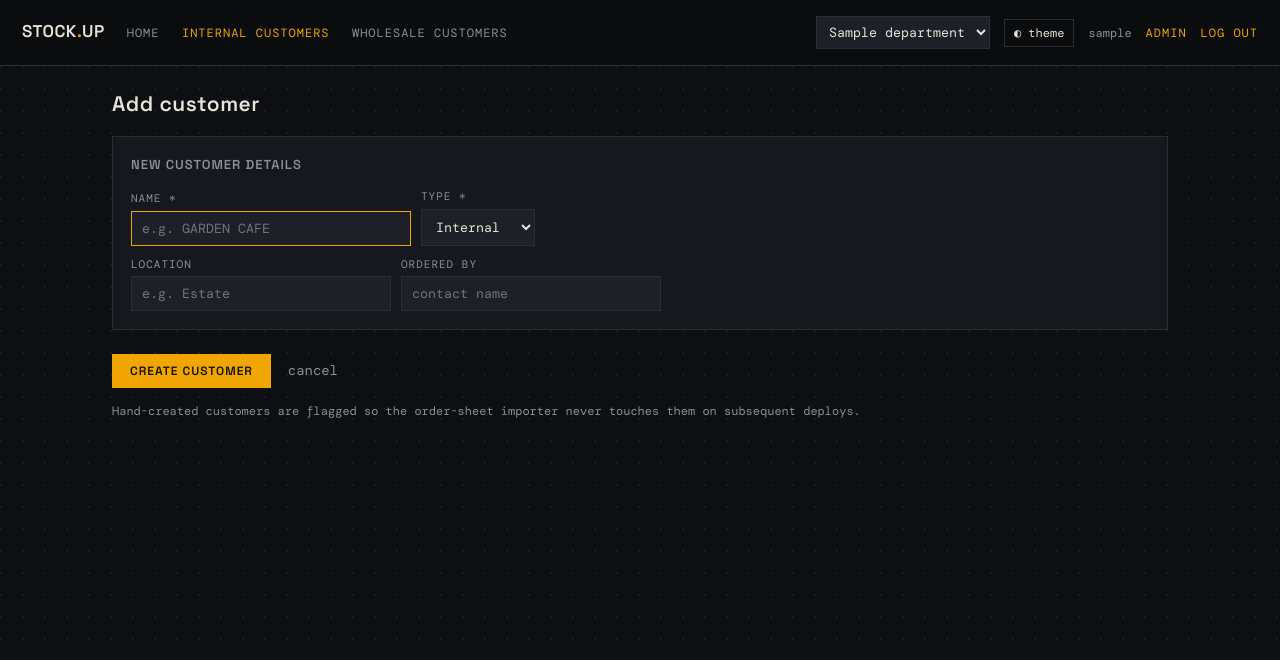
After one commit to paulocezzar/stock_Up, a Django app: page /customers/new/ in a window 1280 px wide. The commit adds this page. Shown: the top 660 px of the page. Run offline with Django 5.2, Linux system fonts and the light colour scheme; a user stored in the database is signed in; tables that the repository leaves empty hold one stand-in row (values such as "Sample post"); some libraries are stand-ins or nearby versions.

Commit message:
Customers: full create / edit / delete; protect manual work from import
Hand-managed CRUD alongside the existing import:
- Internal and Wholesale list pages get "+ Add customer" buttons that
  pre-select the type via ?type=internal|wholesale.
- New customer form (name, location, ordered_by, type) creates a
  Customer with both is_type_manual=True and the new is_manual_entry=
  True flag. Case-insensitive duplicate-name detection rejects
  collisions with a clear message.
- Customer detail page has Edit and Delete actions (delete is POST
  behind a JS confirm "Delete <name>? This can't be undone."). The
  shared customer_form.html template handles both new and edit.
- Editing always flips is_type_manual=True so the next import leaves
  every editable field alone — even if the operator changed only one.
- Department-scoped throughout: edit/delete on another department's
  customer → 403.

Import-protection model (the critical invariant — import runs on every
deploy via build.sh):
- New is_manual_entry boolean (migration 0016). The importer SKIPS
  every row with this flag set; hand-created customers are never
  touched, updated, or deleted — even if their name later appears in
  the order sheet.
- is_type_manual now protects ALL editable fields on sheet customers
  (customer_type + ordered_by + location). Previously location still
  refreshed; now operator edits are sticky across re-imports.
- Summary reports preserved manual edits and skipped manual entries
  separately so what the importer did stays auditable.

```diff
--- a/stock/models.py
+++ b/stock/models.py
@@ -410,7 +410,15 @@ class Customer(models.Model):
     ordered_by = models.CharField(max_length=120, blank=True)
     customer_type = models.CharField(
         max_length=12, choices=TYPE_CHOICES, default=INTERNAL)
+    # ``is_type_manual`` is the "operator touched this customer" flag — it
+    # protects ALL editable fields (customer_type, ordered_by, location)
+    # from being overwritten by the next import_customers run. The name is
+    # historical; the scope grew as the customers UI did.
     is_type_manual = models.BooleanField(default=False)
+    # ``is_manual_entry`` flags rows the operator created by hand (not from
+    # the order sheet). The importer skips these entirely on every run, so
+    # hand-added customers never get clobbered or deleted by a re-import.
+    is_manual_entry = models.BooleanField(default=False)
     department = models.ForeignKey(
         "Department", related_name="customers",
         on_delete=models.CASCADE, null=True, blank=True)
--- /dev/null
+++ b/stock/templates/stock/customer_form.html
@@ -0,0 +1,41 @@
+{% extends "stock/_section_customers.html" %}
+{% block n_cust_internal %}{% if mode == "new" and default_type == "internal" or customer.customer_type == "internal" %}on{% endif %}{% endblock %}
+{% block n_cust_wholesale %}{% if mode == "new" and default_type == "wholesale" or customer.customer_type == "wholesale" %}on{% endif %}{% endblock %}
+{% block body %}
+<h2>{% if mode == "edit" %}Edit customer{% else %}Add customer{% endif %}
+  {% if mode == "edit" %}<span class="muted" style="font-size:14px">{{ customer.name }}</span>{% endif %}
+</h2>
+
+<form method="post">{% csrf_token %}
+<div class="card"><h3>{% if mode == "edit" %}Details{% else %}New customer details{% endif %}</h3>
+  <div class="row">
+    <div class="field"><label>Name *</label>
+      <input type="text" name="name" value="{{ form.name }}" required
+             autofocus placeholder="e.g. GARDEN CAFE" style="width:280px"></div>
+    <div class="field"><label>Type *</label>
+      <select name="customer_type" aria-label="Customer type">
+        {% for value, label in type_choices %}
+          <option value="{{ value }}" {% if form.customer_type == value %}selected{% endif %}>{{ label }}</option>
+        {% endfor %}
+      </select>
+    </div>
+  </div>
+  <div class="row" style="margin-top:10px">
+    <div class="field"><label>Location</label>
+      <input type="text" name="location" value="{{ form.location }}"
+             placeholder="e.g. Estate" style="width:260px"></div>
+    <div class="field"><label>Ordered by</label>
+      <input type="text" name="ordered_by" value="{{ form.ordered_by }}"
+             placeholder="contact name" style="width:260px"></div>
+  </div>
+</div>
+<p>
+  <button class="btn" type="submit">{% if mode == "edit" %}Save changes{% else %}Create customer{% endif %}</button>
+  &nbsp;<a href="{% if customer %}{% url 'customer_detail' customer.pk %}{% elif default_type == 'wholesale' %}{% url 'customers_wholesale' %}{% else %}{% url 'customers' %}{% endif %}" class="muted">cancel</a>
+</p>
+</form>
+
+<p class="muted" style="font-size:12px;margin:14px 0 0">
+  {% if mode == "new" %}Hand-created customers are flagged so the order-sheet importer never touches them on subsequent deploys.{% else %}Saving an edit locks every field on this customer against the next import — re-imports won't overwrite your changes.{% endif %}
+</p>
+{% endblock %}
--- a/stock/templates/stock/customers_internal.html
+++ b/stock/templates/stock/customers_internal.html
@@ -2,6 +2,7 @@
 {% block n_cust_internal %}on{% endblock %}
 {% block body %}
 <h2>Internal Customers <span class="muted" style="font-size:14px">{{ customers|length }} in this department</span></h2>
+<p style="margin:-8px 0 14px"><a href="{% url 'customer_new' %}?type=internal" class="btn">+ Add customer</a></p>
 <div class="filter">
   <input type="search" placeholder="filter by name or location…" data-filter="customers-tbl" autocomplete="off">
   <span class="count-out"></span>
--- a/stock/templates/stock/customers_wholesale.html
+++ b/stock/templates/stock/customers_wholesale.html
@@ -2,6 +2,7 @@
 {% block n_cust_wholesale %}on{% endblock %}
 {% block body %}
 <h2>Wholesale Customers <span class="muted" style="font-size:14px">{{ customers|length }} in this department</span></h2>
+<p style="margin:-8px 0 14px"><a href="{% url 'customer_new' %}?type=wholesale" class="btn">+ Add customer</a></p>
 <div class="filter">
   <input type="search" placeholder="filter by name or location…" data-filter="customers-tbl" autocomplete="off">
   <span class="count-out"></span>
--- a/stock/urls.py
+++ b/stock/urls.py
@@ -39,6 +39,9 @@ urlpatterns = [
     path("adjustments/", views.adjustments, name="adjustments"),
     path("customers/", views.customers_internal, name="customers"),
     path("customers/wholesale/", views.customers_wholesale, name="customers_wholesale"),
+    path("customers/new/", views.customer_new, name="customer_new"),
     path("customers/<int:pk>/", views.customer_detail, name="customer_detail"),
+    path("customers/<int:pk>/edit/", views.customer_edit, name="customer_edit"),
+    path("customers/<int:pk>/delete/", views.customer_delete, name="customer_delete"),
     path("customers/<int:pk>/type/", views.customer_set_type, name="customer_set_type"),
 ]
--- a/stock/views.py
+++ b/stock/views.py
@@ -1158,3 +1158,160 @@ def customer_set_type(request, pk):
                      f"Marked {customer.name} as "
                      f"{customer.get_customer_type_display().lower()}.")
     return redirect("customer_detail", pk=pk)
+
+
+def _customer_list_redirect_url(customer_type):
+    """Where to send the operator after a create / edit / delete."""
+    if customer_type == Customer.WHOLESALE:
+        return "customers_wholesale"
+    return "customers"
+
+
+@login_required
+def customer_new(request):
+    """Create a customer by hand.
+
+    Pre-selects the type from the ?type= query parameter so the "Add
+    customer" button on each list page lands the operator on the right
+    default. The new row is flagged ``is_manual_entry=True`` (so the
+    importer will skip it forever) and ``is_type_manual=True`` (so its
+    fields can never be overwritten anyway — belt and braces).
+    """
+    dept = current_department(request)
+    if dept is None:
+        return render(request, "stock/no_department.html")
+
+    default_type = request.GET.get("type")
+    if default_type not in {k for k, _ in Customer.TYPE_CHOICES}:
+        default_type = Customer.INTERNAL
+
+    if request.method == "POST":
+        name = (request.POST.get("name") or "").strip()
+        location = (request.POST.get("location") or "").strip()
+        ordered_by = (request.POST.get("ordered_by") or "").strip()
+        customer_type = request.POST.get("customer_type")
+        valid_types = {k for k, _ in Customer.TYPE_CHOICES}
+        if not name:
+            messages.error(request, "Name is required.")
+            return render(request, "stock/customer_form.html",
+                          _customer_form_context(
+                              {"name": name, "location": location,
+                               "ordered_by": ordered_by,
+                               "customer_type": customer_type or default_type},
+                              mode="new", default_type=default_type))
+        if customer_type not in valid_types:
+            messages.error(request, "Pick a valid customer type.")
+            return render(request, "stock/customer_form.html",
+                          _customer_form_context(
+                              {"name": name, "location": location,
+                               "ordered_by": ordered_by,
+                               "customer_type": default_type},
+                              mode="new", default_type=default_type))
+        # Case-insensitive duplicate check — "TEALS" / "teals" are the same.
+        if Customer.objects.filter(name__iexact=name).exists():
+            messages.error(request,
+                           f"A customer named '{name}' already exists. "
+                           "Pick a different name.")
+            return render(request, "stock/customer_form.html",
+                          _customer_form_context(
+                              {"name": name, "location": location,
+                               "ordered_by": ordered_by,
+                               "customer_type": customer_type},
+                              mode="new", default_type=default_type))
+        customer = Customer.objects.create(
+            name=name, location=location, ordered_by=ordered_by,
+            customer_type=customer_type,
+            is_type_manual=True, is_manual_entry=True,
+            department=dept,
+        )
+        messages.success(request, f"Created customer '{customer.name}'.")
+        return redirect("customer_detail", pk=customer.pk)
+
+    return render(request, "stock/customer_form.html",
+                  _customer_form_context(
+                      {"name": "", "location": "", "ordered_by": "",
+                       "customer_type": default_type},
+                      mode="new", default_type=default_type))
+
+
+def _customer_form_context(form, mode, default_type, customer=None):
+    return {
+        "form": form,
+        "mode": mode,                         # "new" | "edit"
+        "default_type": default_type,
+        "customer": customer,
+        "type_choices": Customer.TYPE_CHOICES,
+    }
+
+
+@login_required
+def customer_edit(request, pk):
+    """Edit an existing customer.
+
+    Always sets ``is_type_manual=True`` on save so the next import
+    leaves every editable field alone — even if the operator only
+    changed one of them. Department-scoped.
+    """
+    customer = get_object_or_404(Customer, pk=pk)
+    if customer.department and not customer.department.accessible_to(request.user):
+        return HttpResponseForbidden("Not your department.")
+
+    if request.method == "POST":
+        name = (request.POST.get("name") or "").strip()
+        location = (request.POST.get("location") or "").strip()
+        ordered_by = (request.POST.get("ordered_by") or "").strip()
+        customer_type = request.POST.get("customer_type")
+        valid_types = {k for k, _ in Customer.TYPE_CHOICES}
+        form = {"name": name, "location": location,
+                "ordered_by": ordered_by, "customer_type": customer_type}
+        if not name:
+            messages.error(request, "Name is required.")
+            return render(request, "stock/customer_form.html",
+                          _customer_form_context(form, mode="edit",
+                                                 default_type=customer.customer_type,
+                                                 customer=customer))
+        if customer_type not in valid_types:
+            messages.error(request, "Pick a valid customer type.")
+            return render(request, "stock/customer_form.html",
+                          _customer_form_context(form, mode="edit",
+                                                 default_type=customer.customer_type,
+                                                 customer=customer))
+        # Renaming: refuse a name that collides with a DIFFERENT customer.
+        if Customer.objects.filter(name__iexact=name).exclude(pk=customer.pk).exists():
+            messages.error(request,
+                           f"A customer named '{name}' already exists. "
+                           "Pick a different name.")
+            return render(request, "stock/customer_form.html",
+                          _customer_form_context(form, mode="edit",
+                                                 default_type=customer.customer_type,
+                                                 customer=customer))
+        customer.name = name
+        customer.location = location
+        customer.ordered_by = ordered_by
+        customer.customer_type = customer_type
+        customer.is_type_manual = True  # operator owns this row's content now
+        customer.save()
+        messages.success(request, f"Saved changes to '{customer.name}'.")
+        return redirect("customer_detail", pk=customer.pk)
+
+    form = {"name": customer.name, "location": customer.location,
+            "ordered_by": customer.ordered_by,
+            "customer_type": customer.customer_type}
+    return render(request, "stock/customer_form.html",
+                  _customer_form_context(form, mode="edit",
+                                         default_type=customer.customer_type,
+                                         customer=customer))
+
+
+@require_POST
+@login_required
+def customer_delete(request, pk):
+    """Delete a customer (POST after JS confirm)."""
+    customer = get_object_or_404(Customer, pk=pk)
+    if customer.department and not customer.department.accessible_to(request.user):
+        return HttpResponseForbidden("Not your department.")
+    name = customer.name
+    list_url = _customer_list_redirect_url(customer.customer_type)
+    customer.delete()
+    messages.success(request, f"Deleted customer '{name}'.")
+    return redirect(list_url)
```
Also changed, not shown: stock/management/commands/import_customers.py (+27 -12 lines), stock/templates/stock/customer_detail.html (+11 -0 lines), stock/tests.py (+296 -0 lines), stock/migrations/0016_customer_is_manual_entry.py (added).
